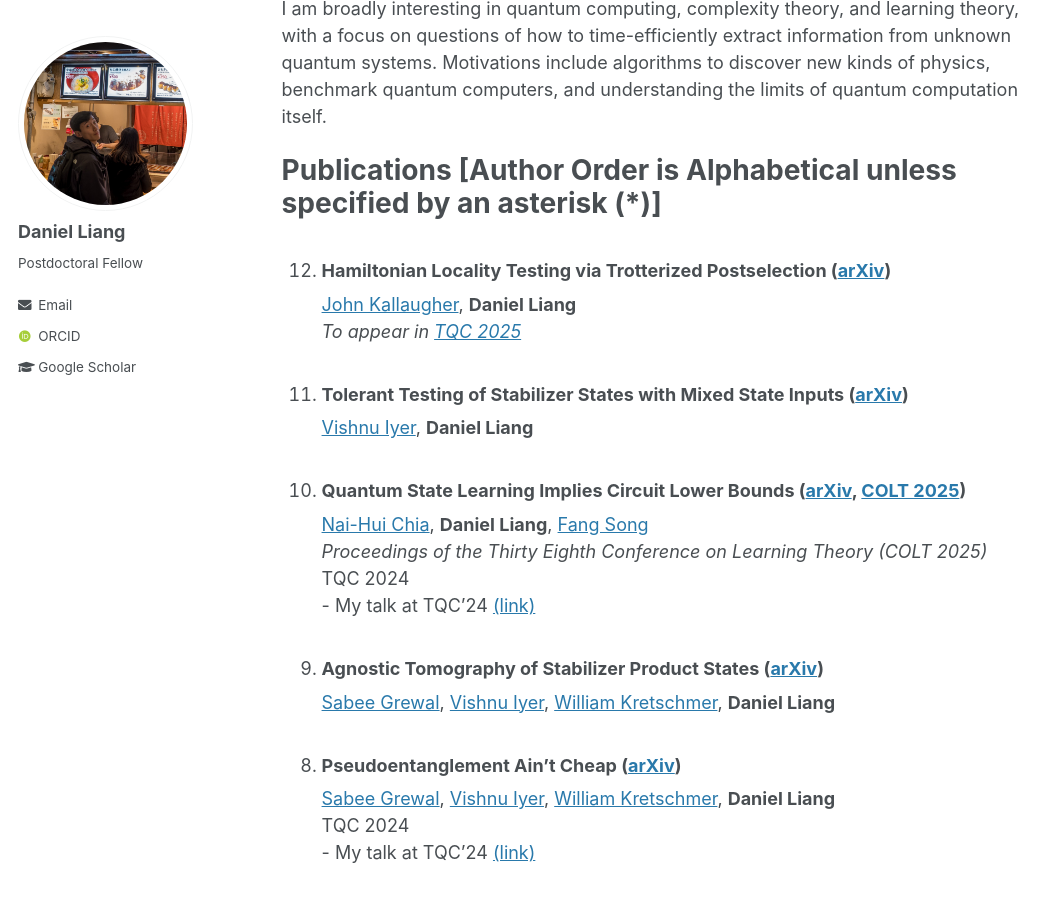
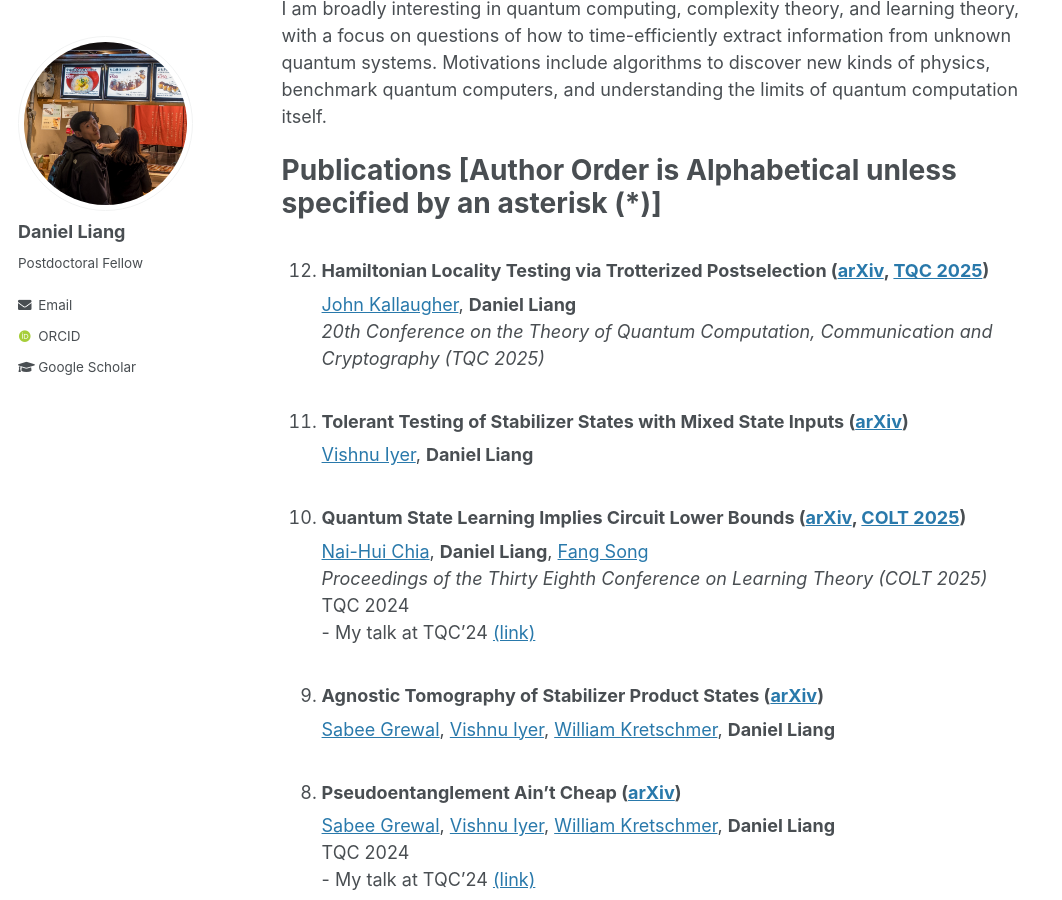
Before and after one commit to Daniel-You-Liang/Daniel-You-Liang.github.io, a Jekyll site: the page built from _pages/about.md, in a window 1280 px wide and 900 px high, scrolled down 316 px. Shown: the whole window, without its empty margins (0-1062 px from the left). Built offline with Jekyll 4.4.1, drawn with Linux system fonts in a browser that asks for light colours; some web fonts are replaced.

Commit message:
new tqc doi

```diff
--- a/_pages/about.md
+++ b/_pages/about.md
@@ -16,8 +16,8 @@ I am broadly interesting in quantum computing, complexity theory, and learning t
 
 Publications \[Author Order is Alphabetical unless specified by an asterisk (*)\]
 ======
-1. ### Hamiltonian Locality Testing via Trotterized Postselection ([arXiv](https://arxiv.org/abs/2505.06478))
-[John Kallaugher](https://far-qc.sandia.gov/staff/john-kallaugher/), **Daniel Liang**<br />*To appear in [TQC 2025](https://tqc-conference.org/accepted-talks/)*
+1. ### Hamiltonian Locality Testing via Trotterized Postselection ([arXiv](https://arxiv.org/abs/2505.06478), [TQC 2025](https://drops.dagstuhl.de/entities/document/10.4230/LIPIcs.TQC.2025.10))
+[John Kallaugher](https://far-qc.sandia.gov/staff/john-kallaugher/), **Daniel Liang**<br />*20th Conference on the Theory of Quantum Computation, Communication and Cryptography (TQC 2025)*
 1. ### Tolerant Testing of Stabilizer States with Mixed State Inputs ([arXiv](https://arxiv.org/abs/2411.08765))
 [Vishnu Iyer](https://vishnuiyer.org/), **Daniel Liang**
 1. ### Quantum State Learning Implies Circuit Lower Bounds ([arXiv](https://arxiv.org/abs/2405.10242), [COLT 2025](https://proceedings.mlr.press/v291/chia25a.html))
```
